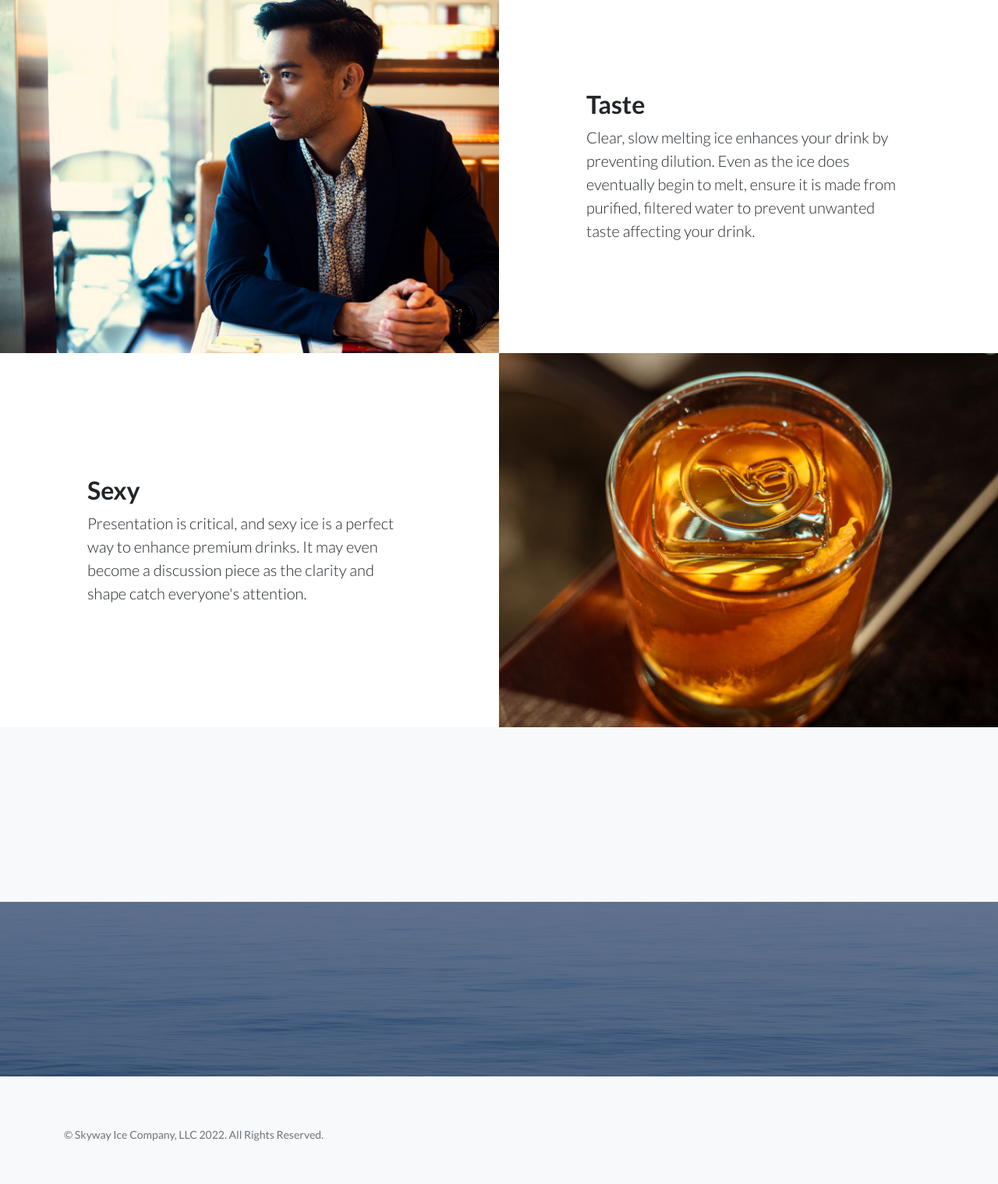
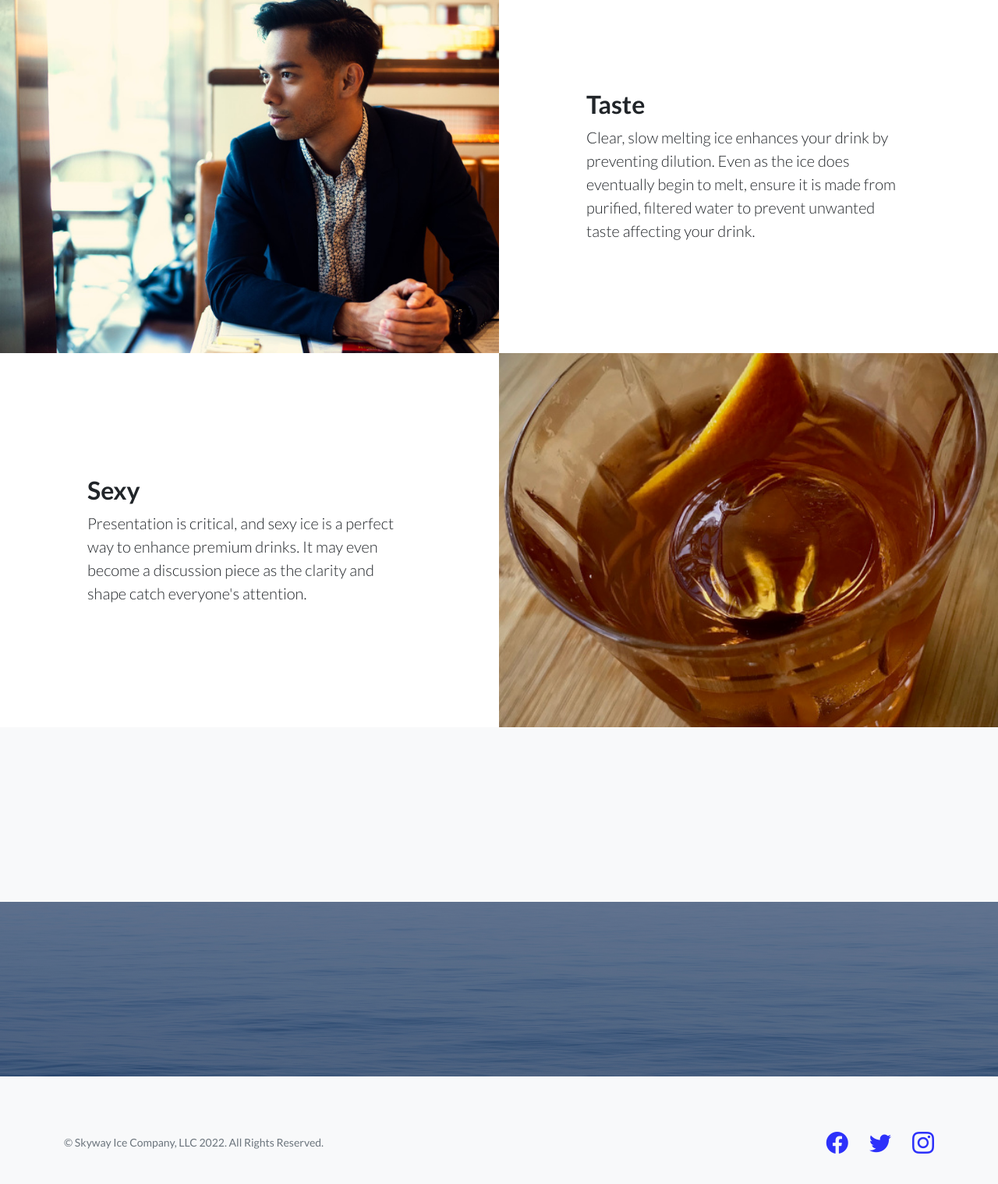
Before and after one commit to skywayice/skywayice.github.io, a plain HTML site: page index.html in a window 1280 px wide. Shown: the part 1694-3213 px from the top of the page at 78% size. Drawn offline with nearby package versions, Linux system fonts and the light colour scheme.

Commit message:
replaced images

```diff
--- a/index.html
+++ b/index.html
@@ -80,7 +80,7 @@
     <section class="showcase">
         <div class="container-fluid p-0">
             <div class="row g-0">
-                <div class="col-lg-6 order-lg-2 text-white showcase-img" style="background-image: url('assets/img/bg-showcase-1-2.jpg'); background-position-x:center;"></div>
+                <div class="col-lg-6 order-lg-2 text-white showcase-img" style="background-image: url('assets/img/ice/ice-with-chunks_1_600x327.jpg'); background-position-x:center;"></div>
                 <div class="col-lg-6 order-lg-1 my-auto showcase-text">
                     <h2>Clarity</h2>
                     <p class="lead mb-0">Our freezing methods allow for the clearest ice your drink deserves. We pay close attention to detail when it comes to ensuring quality and clarity. Whether enjoying as a cocktail, or simply poured over ice, choose only the clearest ice to chill your drink.</p>
@@ -94,7 +94,7 @@
                 </div>
             </div>
             <div class="row g-0">
-                <div class="col-lg-6 order-lg-2 text-white showcase-img" style="background-image: url('assets/img/bg-showcase-3-1.jpg'); background-position-x: center;"></div>
+                <div class="col-lg-6 order-lg-2 text-white showcase-img" style="background-image: url('assets/img/ice/oldfashioned_1_600x400.jpg'); background-position-x: center;"></div>
                 <div class="col-lg-6 order-lg-1 my-auto showcase-text">
                     <h2>Sexy</h2>
                     <p class="lead mb-0">Presentation is critical, and sexy ice is a perfect way to enhance premium drinks. It may even become a discussion piece as the clarity and shape catch everyone's attention.</p>
@@ -192,19 +192,19 @@
                     </ul>-->
                     <p class="text-muted small mb-4 mb-lg-0">&copy; Skyway Ice Company, LLC 2022. All Rights Reserved.</p>
                 </div>
-                <!--<div class="col-lg-6 h-100 text-center text-lg-end my-auto text-light-blue">
+                <div class="col-lg-6 h-100 text-center text-lg-end my-auto text-light-blue">
                     <ul class="list-inline mb-0">
                         <li class="list-inline-item me-4">
-                            <a href="#!"><i class="bi-facebook fs-3"></i></a>
+                            <a href="https://www.facebook.com/skywayice"><i class="bi-facebook fs-3"></i></a>
                         </li>
                         <li class="list-inline-item me-4">
-                            <a href="#!"><i class="bi-twitter fs-3"></i></a>
+                            <a href="https://twitter.com/skywayice"><i class="bi-twitter fs-3"></i></a>
                         </li>
                         <li class="list-inline-item">
                             <a href="#!"><i class="bi-instagram fs-3"></i></a>
                         </li>
                     </ul>
-                </div>-->
+                </div>
             </div>
         </div>
     </footer>
```
Also changed, not shown: assets/img/Ice/ice-with-chunks_1_600x327.jpg (added), assets/img/Ice/oldfashioned_1.jpg (added), assets/img/Ice/oldfashioned_1_600x400.jpg (added), assets/img/Ice/oldfashioned_1_600x600.jpg (added), 1 other file.
